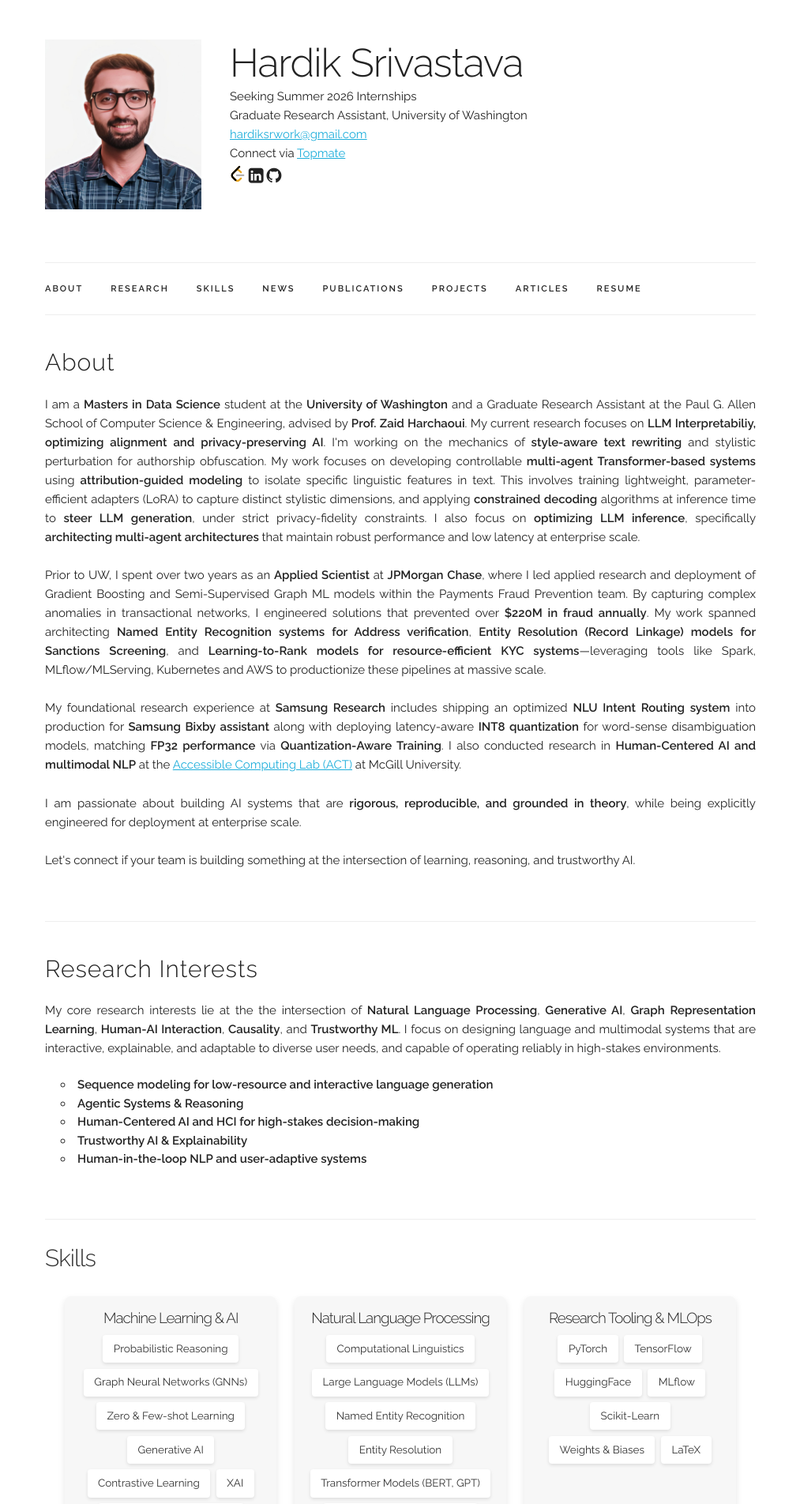
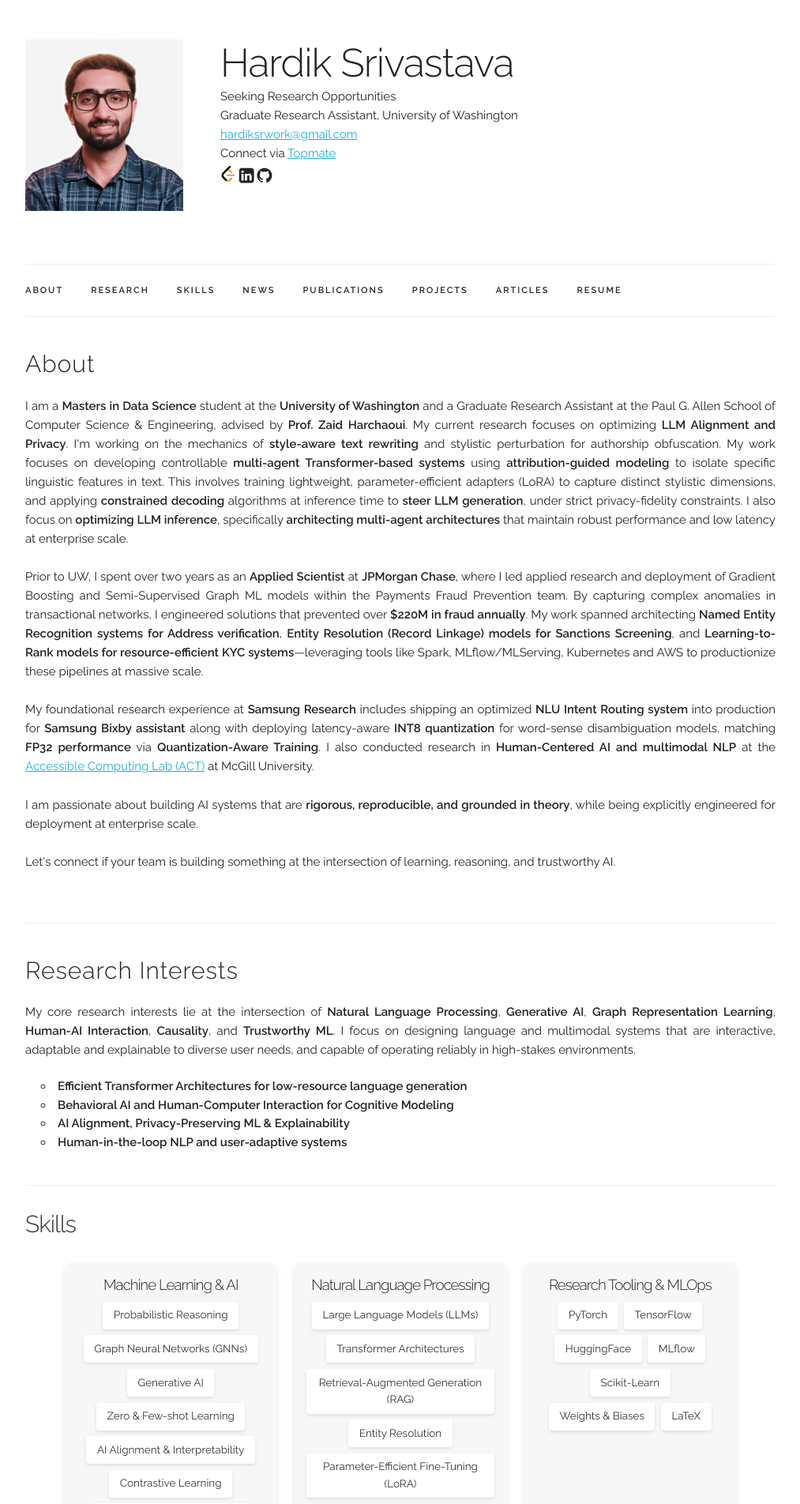
Before and after one commit to thisishardik/thisishardik.github.io, a Jekyll site: the page built from index.html, in a window 1280 px wide. Shown: the top 1904 px of the page at 79% size, without its empty margins (133-1146 px from the left). Built offline with Jekyll 4.4.1, drawn with Linux system fonts in a browser that asks for light colours; a style sheet for code colours, icons or effects is not loaded; some of the changed text lies outside the part shown.

```diff
--- a/_data/main_info.yaml
+++ b/_data/main_info.yaml
@@ -1,6 +1,6 @@
 formalname: "Hardik Srivastava"
 name: "Hardik Srivastava"
-title: "Seeking Summer 2026 Internships"
+title: "Seeking Research Opportunities"
 subtitle: "Graduate Research Assistant, University of Washington"
 email: "<a href='mailto:hardiksrwork@gmail.com'>hardiksrwork@gmail.com</a>"
 profile_pic: "/assets/profile-pic.jpg"
--- a/index.html
+++ b/index.html
@@ -7,7 +7,7 @@
 <div class="docs-section" id="about">
   <h4>About</h4>
   <p align="justify">
-    I am a <b>Masters in Data Science</b> student at the <b>University of Washington</b> and a Graduate Research Assistant at the Paul G. Allen School of Computer Science & Engineering, advised by <b>Prof. Zaid Harchaoui</b>. My current research focuses on <b>LLM Interpretabiliy, optimizing alignment and privacy-preserving AI</b>. I'm working on the mechanics of <b>style-aware text rewriting</b> and </b>stylistic perturbation</b> for </b>authorship obfuscation</b>. My work focuses on developing controllable <b>multi-agent Transformer-based systems</b> using <b>attribution-guided modeling</b> to isolate specific linguistic features in text. This involves training lightweight, parameter-efficient adapters (LoRA) to capture distinct stylistic dimensions, and applying <b>constrained decoding</b> algorithms at inference time to <b>steer LLM generation</b>, under strict privacy-fidelity constraints. I also focus on <b>optimizing LLM inference</b>, specifically <b>architecting multi-agent architectures</b> that maintain robust performance and low latency at enterprise scale.
+    I am a <b>Masters in Data Science</b> student at the <b>University of Washington</b> and a Graduate Research Assistant at the Paul G. Allen School of Computer Science & Engineering, advised by <b>Prof. Zaid Harchaoui</b>. My current research focuses on optimizing <b>LLM Alignment and Privacy</b>. I'm working on the mechanics of <b>style-aware text rewriting</b> and </b>stylistic perturbation</b> for </b>authorship obfuscation</b>. My work focuses on developing controllable <b>multi-agent Transformer-based systems</b> using <b>attribution-guided modeling</b> to isolate specific linguistic features in text. This involves training lightweight, parameter-efficient adapters (LoRA) to capture distinct stylistic dimensions, and applying <b>constrained decoding</b> algorithms at inference time to <b>steer LLM generation</b>, under strict privacy-fidelity constraints. I also focus on <b>optimizing LLM inference</b>, specifically <b>architecting multi-agent architectures</b> that maintain robust performance and low latency at enterprise scale.
     <br><br>
     Prior to UW, I spent over two years as an <b>Applied Scientist</b> at <b>JPMorgan Chase</b>, where I led applied research and deployment of Gradient Boosting and Semi-Supervised Graph ML models within the Payments Fraud Prevention team. By capturing complex anomalies in transactional networks, I engineered solutions that prevented over <b>$220M in fraud annually</b>. My work spanned architecting <b>Named Entity Recognition systems for Address verification</b>, <b>Entity Resolution (Record Linkage) models for Sanctions Screening</b>, and <b>Learning-to-Rank models for resource-efficient KYC systems</b>—leveraging tools like Spark, MLflow/MLServing, Kubernetes and AWS to productionize these pipelines at massive scale.
     <br><br>
@@ -24,17 +24,17 @@
 
 <div class="docs-section" id="research-interests">
   <h4>Research Interests</h4>
+
   <p align="justify">
-    My core research interests lie at the the intersection of <b>Natural Language Processing</b>, <b>Generative AI</b>, <b>Graph Representation Learning</b>, <b>Human-AI Interaction</b>, <b>Causality</b>, and <b>Trustworthy ML</b>. I focus on designing language and multimodal systems that are interactive, explainable, and adaptable to diverse user needs, and capable of operating reliably in high-stakes environments.
+    My core research interests lie at the intersection of <b>Natural Language Processing</b>, <b>Generative AI</b>, <b>Graph Representation Learning</b>, <b>Human-AI Interaction</b>, <b>Causality</b>, and <b>Trustworthy ML</b>. I focus on designing language and multimodal systems that are interactive, adaptable and explainable to diverse user needs, and capable of operating reliably in high-stakes environments.
+  </p>
 
   <ul class="research-interests-list">
-    <li><b>Sequence modeling for low-resource and interactive language generation</b></li>
-    <li><b>Agentic Systems & Reasoning</b></li>
-    <li><b>Human-Centered AI and HCI for high-stakes decision-making</b></li>
-    <li><b>Trustworthy AI & Explainability</b></li>
+    <li><b>Efficient Transformer Architectures for low-resource language generation</b></li>
+    <li><b>Behavioral AI and Human-Computer Interaction for Cognitive Modeling</b></li>
+    <li><b>AI Alignment, Privacy-Preserving ML & Explainability</b></li>
     <li><b>Human-in-the-loop NLP and user-adaptive systems</b></li>
   </ul>
-  </p>
 </div>
 
 
@@ -50,11 +50,10 @@
       <div class="skill-tools">
         <div class="skill-box">Probabilistic Reasoning</div>
         <div class="skill-box">Graph Neural Networks (GNNs)</div>
+        <div class="skill-box">Generative AI</div>
         <div class="skill-box">Zero & Few-shot Learning</div>
-        <div class="skill-box">Generative AI</div>
+        <div class="skill-box">AI Alignment & Interpretability</div>
         <div class="skill-box">Contrastive Learning</div>
-        <div class="skill-box">XAI</div>
-        <div class="skill-box">Self-Supervised Learning</div>
         <div class="skill-box">Ranking & Recommendation</div>
       </div>
     </div>
@@ -62,12 +61,11 @@
     <div class="skill-category">
       <h3>Natural Language Processing</h3>
       <div class="skill-tools">
-        <div class="skill-box">Computational Linguistics</div>
         <div class="skill-box">Large Language Models (LLMs)</div>
-        <div class="skill-box">Named Entity Recognition</div>
+        <div class="skill-box">Transformer Architectures</div>
+        <div class="skill-box">Retrieval-Augmented Generation (RAG)</div>
         <div class="skill-box">Entity Resolution</div>
-        <div class="skill-box">Transformer Models (BERT, GPT)</div>
-        <div class="skill-box">Vision-Language Modeling</div>
+        <div class="skill-box">Parameter-Efficient Fine-Tuning (LoRA)</div>
       </div>
     </div>
 
@@ -87,6 +85,7 @@
     <div class="skill-category">
       <h3>Core Programming & CS</h3>
       <div class="skill-tools">
+        <div class="skill-box">C++</div>
         <div class="skill-box">Python</div>
         <div class="skill-box">Java</div>
         <div class="skill-box">SQL</div>
```
Also changed, not shown: _data/projects.yaml (+16 -16 lines), libs/custom/my_css.css, 2 other files.
